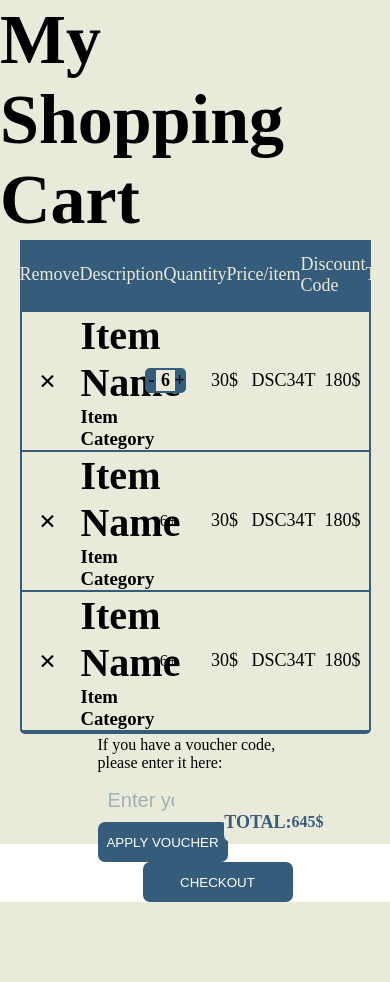
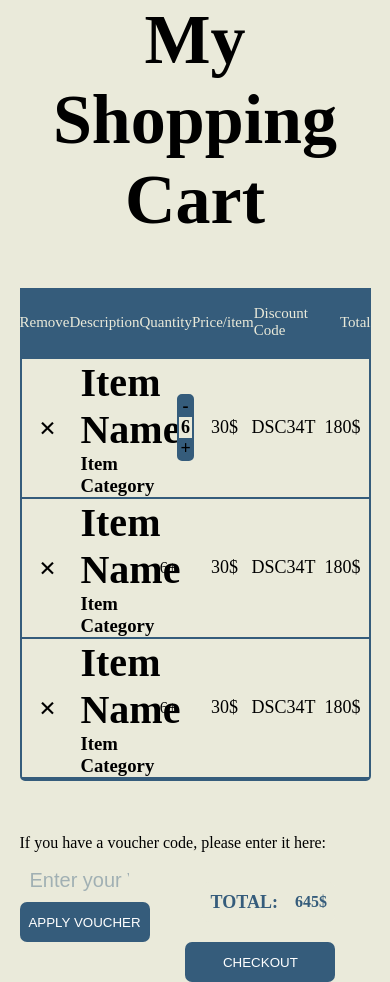
Before and after one commit to SourayaAbdelKader/e-commerce_fullstack, a PHP site: page /cart.html in a window 390 px wide; the page is wider, and only the part inside the window is pictured. Before the commit the page ends 902 px from the top of that part, so only its background shows below. Run offline with PHP 8.4, Linux system fonts and the light colour scheme.

Commit message:
Finalizing responsivity for whole cart html content in '/styles/index.css'

```diff
--- a/client-frontend/cart.html
+++ b/client-frontend/cart.html
@@ -7,9 +7,9 @@
     <title>My Cart</title>
     <link rel="stylesheet" href="./styles/index.css" />
   </head>
-  <body>
+  <body class=" antiquewhite-bg">
     <!-- START OF CART HTML -->
-    <main class="cart-page antiquewhite-bg">
+    <main class="cart-page">
       <h1>My Shopping Cart</h1>
       <!-- START OF CART ITEMS CONTAINER -->
       <section class="cart-container">
--- a/client-frontend/styles/index.css
+++ b/client-frontend/styles/index.css
@@ -272,8 +272,11 @@ p {
   height: 100vh;
   display: flex;
   flex-direction: column;
-  justify-content: space-around;
+  justify-content: space-evenly;
   align-items: center;
+}
+.cart-page h1 {
+  text-align: center;
 }
 /* Start of Cart container */
 .cart-page .cart-container {
@@ -401,9 +404,8 @@ p {
   border-radius: 7px;
 }
 .cart-checkout {
-  margin-top: 20px;
   width: 50%;
-  height: 20%;
+  height: 100px;
   display: flex;
   flex-direction: column;
   justify-content: space-around;
@@ -451,4 +453,35 @@ p {
 }
 /* End of Cart checkout */
 
+/* CART MEDIA QUERIES */
+@media only screen and (max-width: 600px) {
+  .cart-page {
+    gap: 3em;
+    justify-content: flex-start;
+  }
+  .cart-container .cart-titles ul {
+    font-size: 15px;
+  }
+  .cart-item {
+    font-size: 16px;
+  }
+  .cart-container .cart-item .quantity-box {
+    flex-direction: column;
+    margin-left: 40px;
+  }
+  .cart-item .quantity-box .quantity {
+    width: 100%;
+  }
+  .cart-checkout {
+    margin-top: 30px;
+    width: 90%;
+  }
+  .cart-checkout .checkout-top {
+    width: 90%;
+  }
+  .cart-checkout .checkout-bottom {
+    width: 90%;
+  }
+}
+
 /* -------END OF CART HTML STYLING------ */
```
